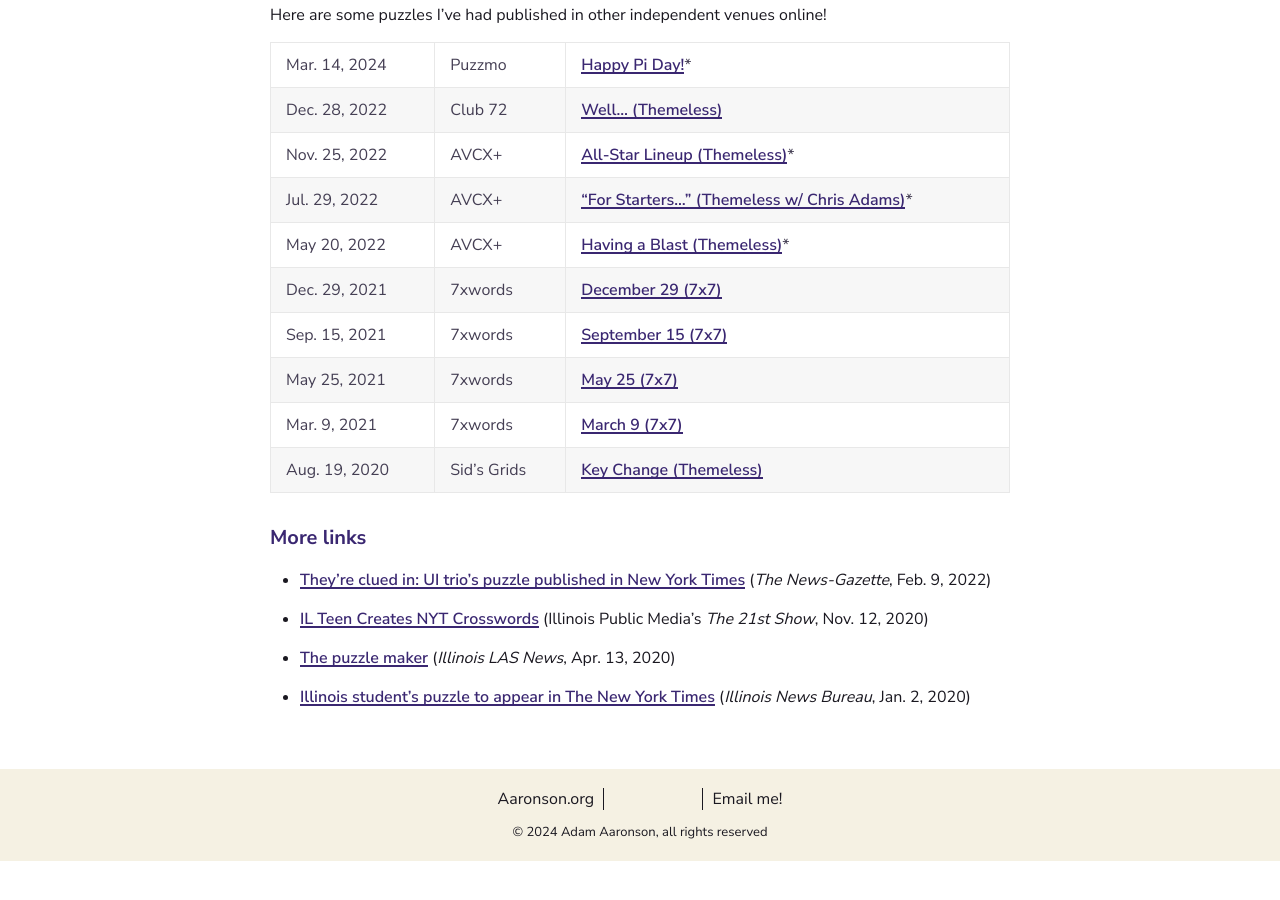
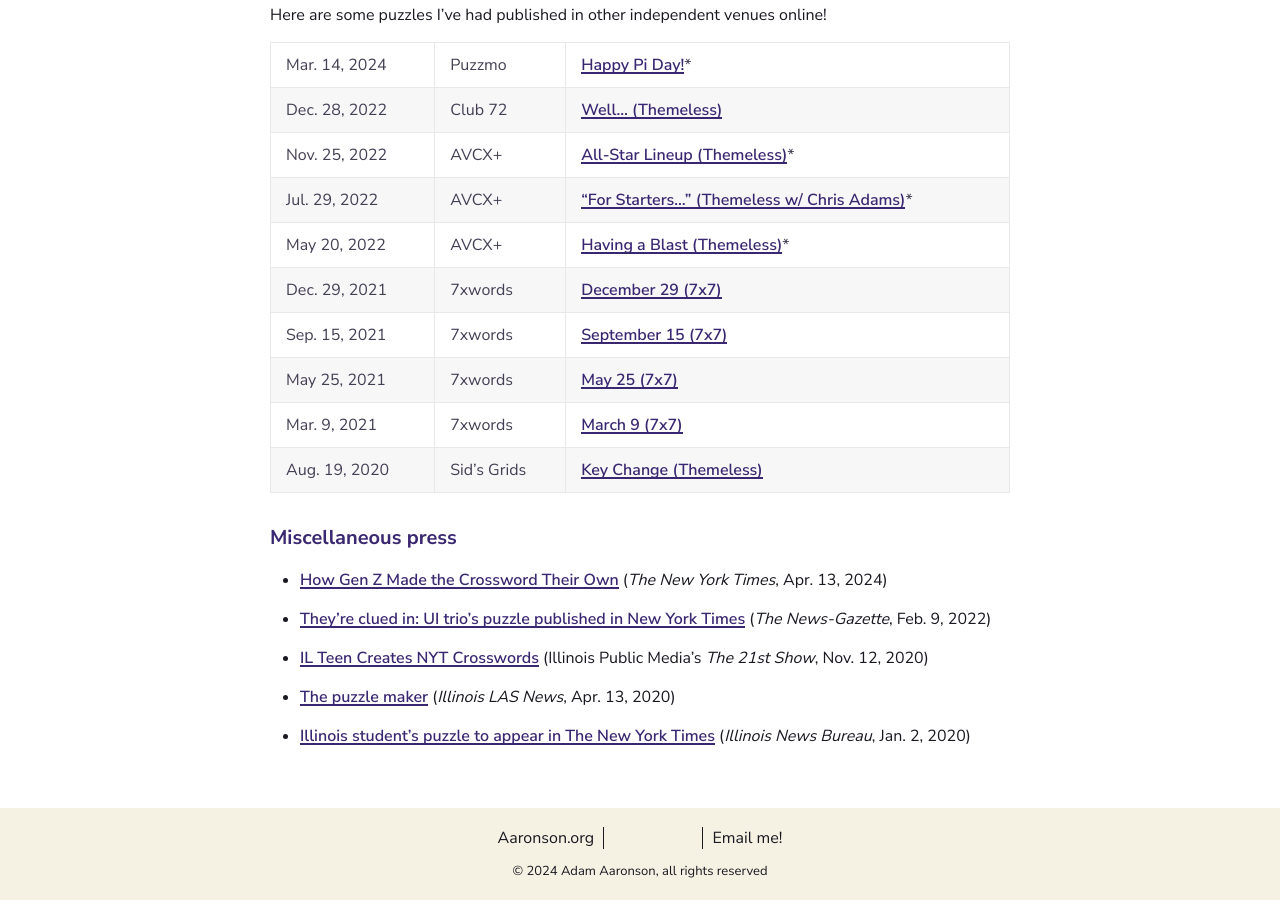
Before and after one commit to adamaaronson/adamaaronson.github.io, a Jekyll site: the page built from publications.md, in a window 1280 px wide and 900 px high, scrolled down 1636 px. Built offline with Jekyll 4.4.1, drawn with Linux system fonts in a browser that asks for light colours; before the commit the page ends 2497 px from its top, so only the background shows below that.

Commit message:
Update press links

```diff
--- a/publications.md
+++ b/publications.md
@@ -51,7 +51,9 @@ May 25, 2021 | 7xwords | [May 25 (7x7)](https://www.7xwords.com/daily/05/05-25.h
 Mar. 9, 2021 | 7xwords | [March 9 (7x7)](https://www.7xwords.com/daily/03/03-09.html)
 Aug. 19, 2020 | Sid's Grids | [Key Change (Themeless)](https://www.sidsgrids.com/post/puzzle-43-key-change-themeless-by-adam-aaronson)
 
-#### More links
+#### Miscellaneous press
+
+-   [How Gen Z Made the Crossword Their Own](https://www.nytimes.com/2024/04/13/style/gen-z-crosswords.html?unlocked_article_code=1.kE0.wEmA.LkqRVprqqULb&smid=url-share) (_The New York Times_, Apr. 13, 2024)
 
 -   [They're clued in: UI trio's puzzle published in New York Times](https://www.news-gazette.com/news/local/university-illinois/theyre-clued-in-ui-trios-puzzle-published-in-new-york-times/article_401e370b-d7c1-5fd3-b3ea-201615a2a4a9.html) (_The News-Gazette_, Feb. 9, 2022)
 
```
